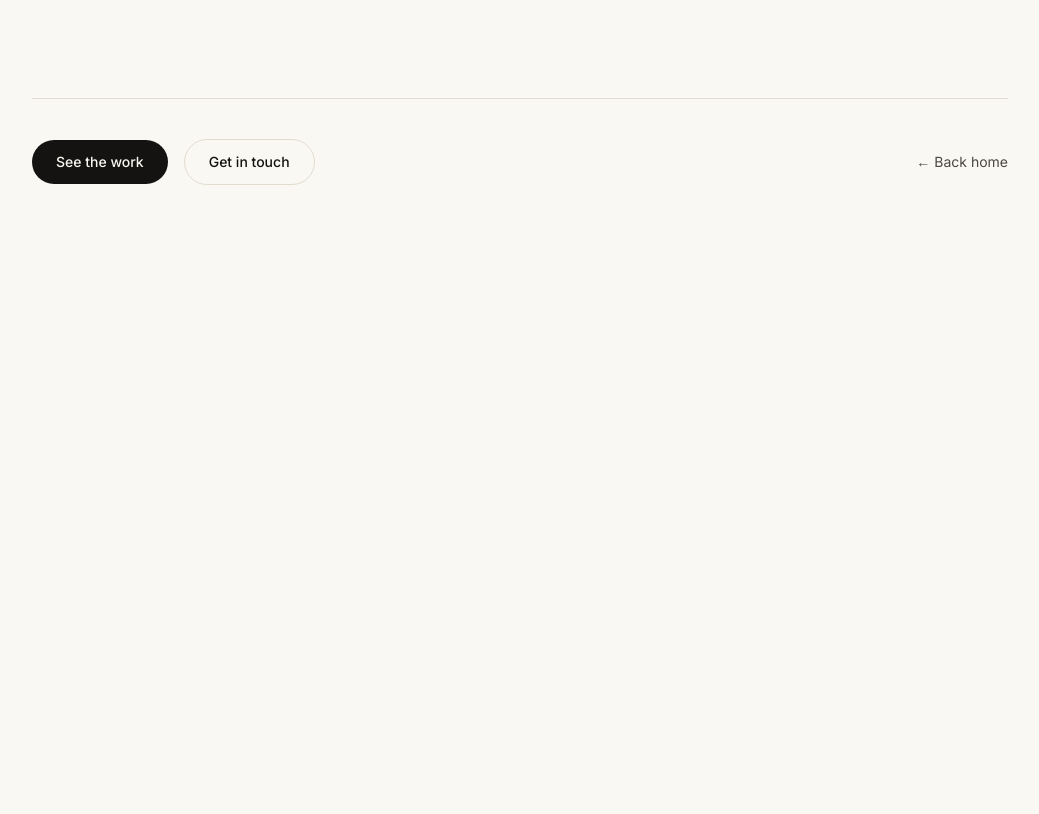
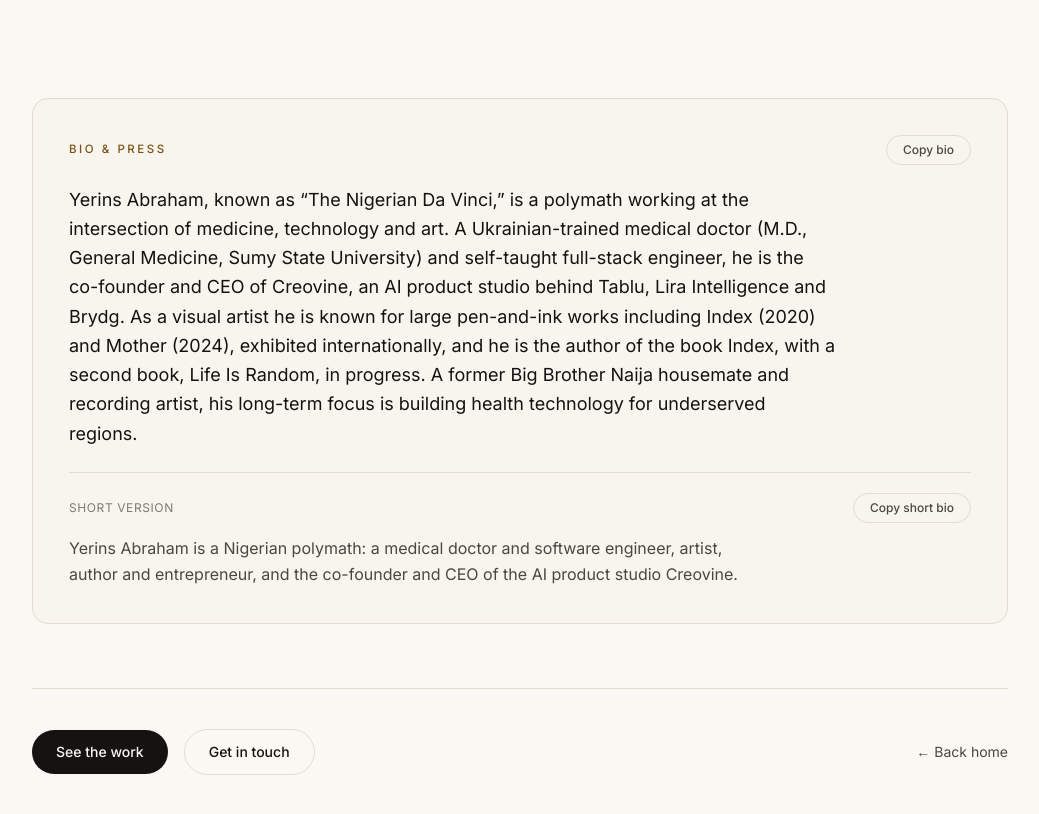
Before and after one commit to yerinsabraham/yerinsabraham_site, a Next.js app: page /about in a window 1280 px wide. Shown: the part 1548-2362 px from the top of the page, without its empty margins (120-1159 px from the left). Before the commit the page ends 1829 px from the top, so only its background shows below. Built offline with nearby package versions, Linux system fonts and the light colour scheme.

Commit message:
Add third-person press bio (short + standard) with copy buttons on About page

```diff
--- a/src/app/about/page.tsx
+++ b/src/app/about/page.tsx
@@ -4,6 +4,7 @@
 import Reveal from "@/components/Reveal";
 import RichText from "@/components/RichText";
 import QuoteModal from "@/components/QuoteModal";
+import CopyButton from "@/components/CopyButton";
 import { site, about, gardeningQuote } from "@/data/content";
 
 export const metadata: Metadata = {
@@ -88,8 +89,32 @@
           </aside>
         </div>
 
+        {/* Press bio — third person, copy-ready for journalists & organizers */}
         <Reveal>
-          <div className="mt-24 flex flex-wrap items-center gap-4 border-t border-line pt-10">
+          <div className="mt-24 rounded-2xl border border-line bg-paper-2/40 p-7 sm:p-9">
+            <div className="flex flex-wrap items-center justify-between gap-3">
+              <p className="eyebrow">Bio &amp; press</p>
+              <CopyButton text={about.pressBio} label="Copy bio" />
+            </div>
+            <p className="mt-5 max-w-3xl text-lg leading-relaxed text-ink">
+              {about.pressBio}
+            </p>
+            <div className="mt-6 border-t border-line pt-5">
+              <div className="flex flex-wrap items-center justify-between gap-3">
+                <p className="text-xs uppercase tracking-wider text-ink-soft/70">
+                  Short version
+                </p>
+                <CopyButton text={about.pressBioShort} label="Copy short bio" />
+              </div>
+              <p className="mt-3 max-w-2xl text-base leading-relaxed text-ink-soft">
+                {about.pressBioShort}
+              </p>
+            </div>
+          </div>
+        </Reveal>
+
+        <Reveal>
+          <div className="mt-16 flex flex-wrap items-center gap-4 border-t border-line pt-10">
             <a
               href="/#work"
               className="rounded-full bg-ink px-6 py-3 text-sm font-medium text-paper transition-colors hover:bg-accent-deep"
--- /dev/null
+++ b/src/components/CopyButton.tsx
@@ -0,0 +1,34 @@
+"use client";
+
+import { useState } from "react";
+
+/** Copies the given text to the clipboard and shows a brief confirmation. */
+export default function CopyButton({
+  text,
+  label = "Copy",
+}: {
+  text: string;
+  label?: string;
+}) {
+  const [copied, setCopied] = useState(false);
+
+  async function copy() {
+    try {
+      await navigator.clipboard.writeText(text);
+      setCopied(true);
+      setTimeout(() => setCopied(false), 1800);
+    } catch {
+      // Clipboard unavailable; do nothing.
+    }
+  }
+
+  return (
+    <button
+      type="button"
+      onClick={copy}
+      className="inline-flex items-center gap-1.5 rounded-full border border-line px-4 py-1.5 text-xs font-medium text-ink-soft transition-colors hover:border-accent hover:text-accent-deep"
+    >
+      {copied ? "Copied ✓" : label}
+    </button>
+  );
+}
--- a/src/data/content.ts
+++ b/src/data/content.ts
@@ -57,6 +57,11 @@
     "My path ran from Nigeria to Sumy State University in Ukraine, where I earned my M.D., into software I taught myself, and across art, music and fashion. I staged the first African fashion show in Eastern Europe in 2017 and founded Metart Africa. I move often and build wherever I land; right now that means Creovine, with my real long-term aim being health technology for the regions that need it most.",
     "I don't build alone. I build with my partner Sarah Oba, a product manager, full-stack engineer and content creator, and the co-founder behind Creovine with me. We share our life and work openly, including on our YouTube channel, and in 2026 I proposed to her in Rwanda, a story that found its way across the internet. The best things I make, I make with her.",
   ],
+  // Third-person bio for press, speaker intros, and syndication. Copy-ready.
+  pressBioShort:
+    "Yerins Abraham is a Nigerian polymath: a medical doctor and software engineer, artist, author and entrepreneur, and the co-founder and CEO of the AI product studio Creovine.",
+  pressBio:
+    "Yerins Abraham, known as “The Nigerian Da Vinci,” is a polymath working at the intersection of medicine, technology and art. A Ukrainian-trained medical doctor (M.D., General Medicine, Sumy State University) and self-taught full-stack engineer, he is the co-founder and CEO of Creovine, an AI product studio behind Tablu, Lira Intelligence and Brydg. As a visual artist he is known for large pen-and-ink works including Index (2020) and Mother (2024), exhibited internationally, and he is the author of the book Index, with a second book, Life Is Random, in progress. A former Big Brother Naija housemate and recording artist, his long-term focus is building health technology for underserved regions.",
   // Quick-facts panel. Confirm/adjust any of these.
   facts: [
     { label: "Origin", value: "Delta & Bayelsa State, Nigeria" },
```
